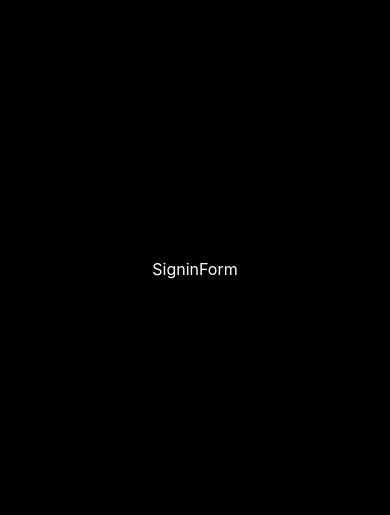
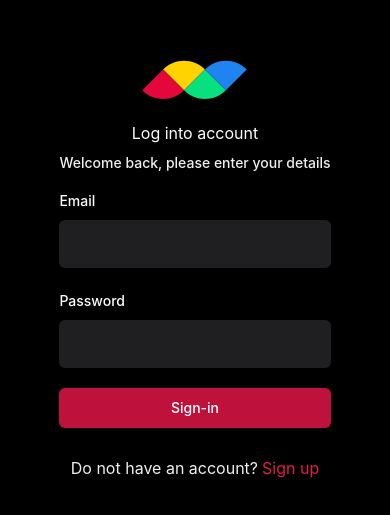
Before and after one commit to RONHEL235/instascape, a React (Vite) app: page /sign-in in a window 390 px wide. Shown: the part 153-668 px from the top of the page. Built offline with nearby package versions, Linux system fonts and the light colour scheme; no server answers.

Commit message:
Created a sign in form by copying the sign up form and making a few modifications on it.

```diff
--- a/src/_auth/forms/SigninForm.tsx
+++ b/src/_auth/forms/SigninForm.tsx
@@ -1,8 +1,103 @@
-import React from 'react'
+import Loader from "@/components/shared/Loader"
+import { Button } from "@/components/ui/button"
+import { Link, useNavigate } from "react-router-dom"
+import { Input } from "@/components/ui/input"
+import { SignupValidation as SigninValidation } from "@/lib/validation"
+import { zodResolver } from "@hookform/resolvers/zod"
+import { useForm } from "react-hook-form"
+import { z } from "zod"
+import { useToast } from "@/components/ui/use-toast"
+import { Form, FormControl, FormField, FormItem, FormLabel, FormMessage,} from "@/components/ui/form"
+import { useSignInAccount } from "@/lib/react-query/queriesAndMutations"
+import { useUserContext } from "@/context/AuthContext"
 
 const SigninForm = () => {
+  const { toast } = useToast()
+  const { checkAuthUser, isLoading: isUserLoading } = useUserContext()
+  const navigate = useNavigate()
+
+  const { mutateAsync: signInAccount, isPending } = useSignInAccount()
+
+  // 1. Define your form.
+  const form = useForm<z.infer<typeof SigninValidation>>({
+    resolver: zodResolver(SigninValidation),
+    defaultValues: {
+      email: "",
+      password: "",
+    },
+  })
+
+  // 2. Define a submit handler.
+  async function onSubmit(values: z.infer<typeof SigninValidation>) {
+
+     const session = await signInAccount({
+      email: values.email,
+      password: values.password,
+     })
+
+     if(!session) {
+      return toast({title: "Sign in failed. Please try again."})
+     }
+
+     const isLoggedIn = await checkAuthUser()
+
+     if(isLoggedIn) {
+      form.reset()
+
+      navigate("/")
+     } else {
+      return toast({title: "Sign in failed. Please try again."})
+     }
+  }
+
   return (
-    <div>SigninForm</div>
+    <Form {...form}>
+      <div className="sm:w-420 flex-center flex-col">
+        <img src="/assets/images/InstascapeLogo.svg" alt="logo"/>
+        <h2 className="h3-hold md:h2-bold pt-5 sm:pt-12">Log into account</h2>
+        <p className="text-light-2 small-medium md:base-regular mt-2">Welcome back, please enter your details</p>
+        <form onSubmit={form.handleSubmit(onSubmit)} className="flex flex-col gap-5 w-full mt-4">
+          <FormField
+            control={form.control}
+            name="email"
+            render={({ field }) => (
+              <FormItem>
+                <FormLabel>Email</FormLabel>
+                <FormControl>
+                   <Input type="email" className="shad-input" {...field} />
+                </FormControl>
+                <FormMessage />
+              </FormItem>
+            )}
+          />
+          <FormField
+            control={form.control}
+            name="password"
+            render={({ field }) => (
+              <FormItem>
+                <FormLabel>Password</FormLabel>
+                <FormControl>
+                   <Input type="password" className="shad-input" {...field} />
+                </FormControl>
+                <FormMessage />
+              </FormItem>
+            )}
+          />
+          <Button type="submit" className="bg-rose-dark">
+            {isUserLoading ? (
+              <div className="flex-center gap-2">
+                <Loader />Loading...
+              </div>
+            ):"Sign-in"}
+          </Button>
+
+          <p className="text-small-regular text-light-2 text-center mt-2">
+            Do not have an account?
+            <Link to="/sign-up" className="text-rose text-small-semibold ml-1">Sign up</Link>
+          </p>
+        </form>
+      </div>
+    </Form>
   )
 }
 
--- a/src/context/AuthContext.tsx
+++ b/src/context/AuthContext.tsx
@@ -70,9 +70,9 @@
     }
 
     useEffect(() => {
-        //localStorage.getItem("cookieFallback") === null
         if(
-            localStorage.getItem("cookieFallback") === "[]" //||
+            localStorage.getItem("cookieFallback") === "[]" ||
+            localStorage.getItem("cookieFallback") === null
         ) navigate("/sign-in")
 
         checkAuthUser()
--- a/src/lib/validation/index.ts
+++ b/src/lib/validation/index.ts
@@ -6,3 +6,8 @@
     email: z.string().email(),
     password: z.string().min(8, { message: 'Password must be at least 8 characters.' }),
 })
+
+export const SigninValidation = z.object({
+    email: z.string().email(),
+    password: z.string().min(8, { message: 'Password must be at least 8 characters.' }),
+})
```
